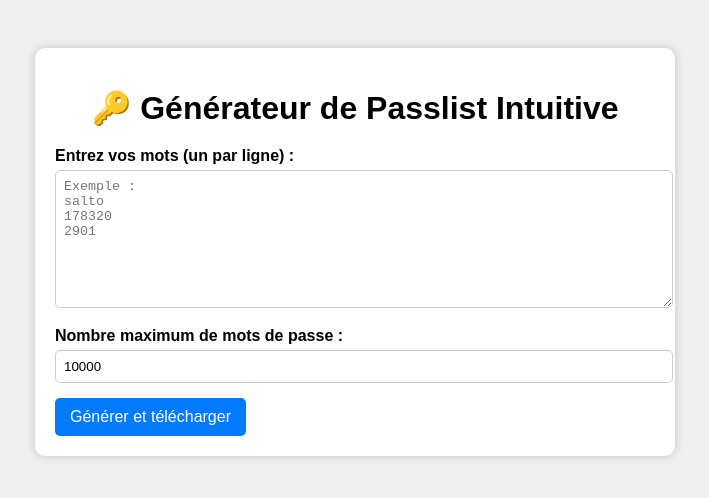
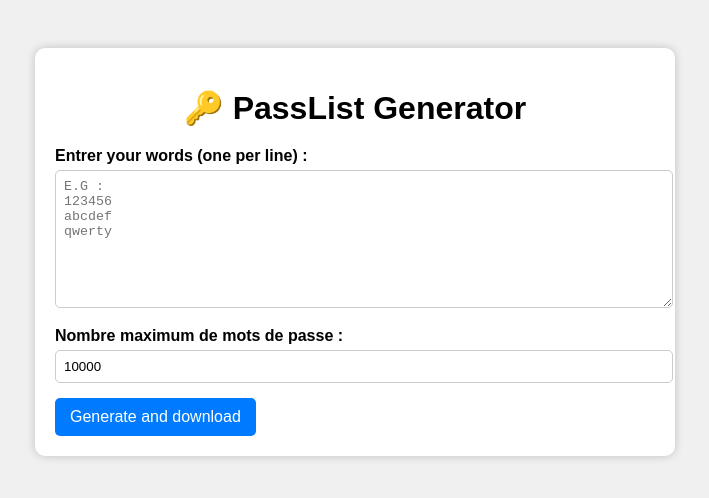
Before and after one commit to XeroxYTB/PasslistGenerator, a plain HTML site: page index.html in a window 1280 px wide. Shown: the whole page, without its empty margins (285-994 px from the left). Drawn offline with Linux system fonts and the light colour scheme.

Commit message:
Update index.html

```diff
--- a/index.html
+++ b/index.html
@@ -3,7 +3,7 @@
 <head>
 <meta charset="UTF-8">
 <meta name="viewport" content="width=device-width, initial-scale=1.0">
-<title>Générateur de Passlist Intuitive</title>
+<title>Passlist Generator</title>
 <style>
   body {
     font-family: Arial, sans-serif;
@@ -30,15 +30,15 @@
 </head>
 <body>
 <div class="box">
-  <h1>🔑 Générateur de Passlist Intuitive</h1>
-  <label>Entrez vos mots (un par ligne) :</label>
-  <textarea id="mots" rows="8" placeholder="Exemple :
-salto
-178320
-2901"></textarea>
+  <h1>🔑 PassList Generator</h1>
+  <label>Entrer your words (one per line) :</label>
+  <textarea id="mots" rows="8" placeholder="E.G :
+123456
+abcdef
+qwerty"></textarea>
   <label>Nombre maximum de mots de passe :</label>
   <input type="number" id="limit" value="10000" min="1" max="50000">
-  <button onclick="generer()">Générer et télécharger</button>
+  <button onclick="generer()">Generate and download</button>
 </div>
 
 <script>
@@ -86,7 +86,7 @@ function capitalize(str){
 function generer(){
   const brut = document.getElementById('mots').value.trim();
   if(!brut){
-    alert('Veuillez entrer au moins un mot.');
+    alert('Please enter one word.');
     return;
   }
   const mots = brut.split('\n').map(m=>m.trim()).filter(m=>m.length>0);
```
